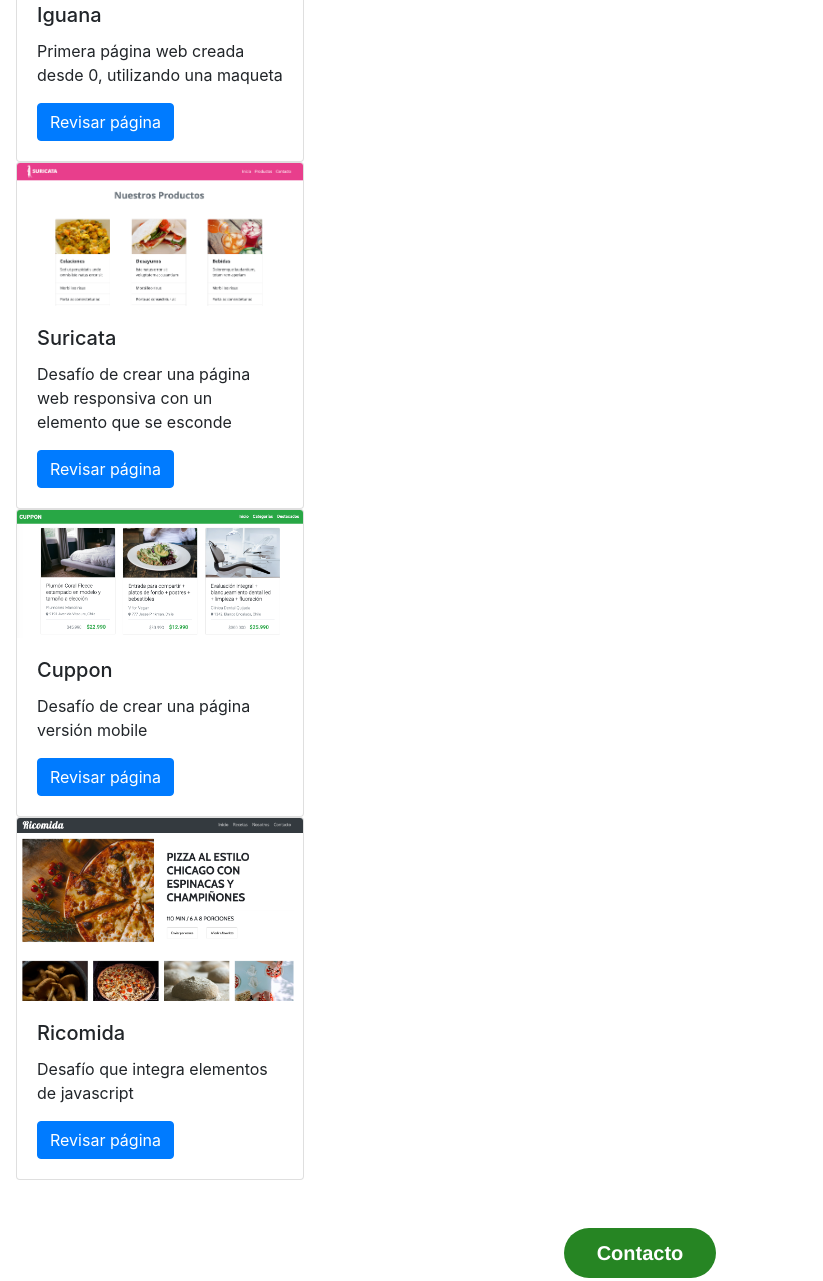
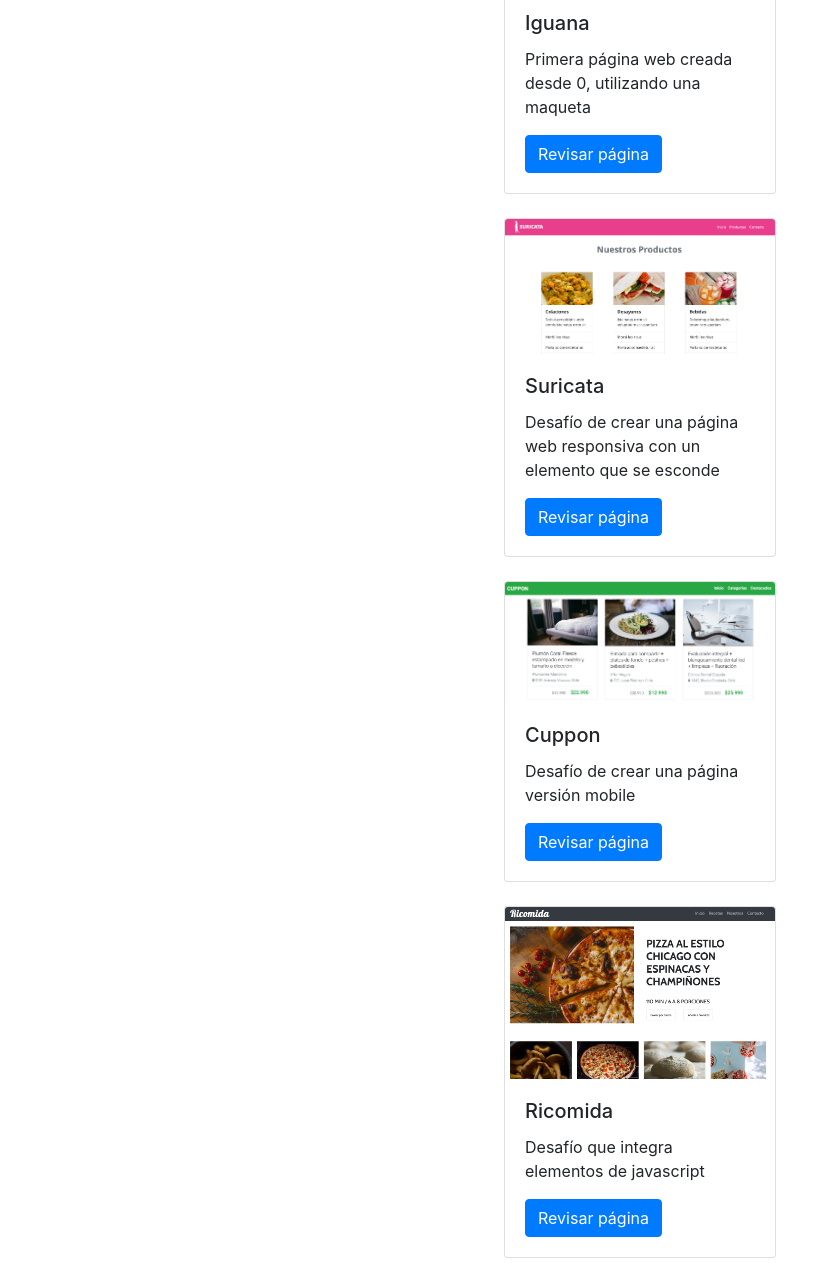
Before and after one commit to ariel-alvear/desafio-portafolio, a plain HTML site: page index.html in a window 1280 px wide. Shown: the part 1147-2428 px from the top of the page, without its empty margins (0-823 px from the left). Drawn offline with nearby package versions, Linux system fonts and the light colour scheme; a script that the page names is missing.

Commit message:
primeros ajustes cards

```diff
--- a/assets/css/style.css
+++ b/assets/css/style.css
@@ -0,0 +1,18 @@
+/* ajustes generales al body */
+
+/* barra de navegación*/
+
+/* header */
+
+/* experiencia laboral */
+
+/* trabajos en desafio latam */
+.projectcard {
+  width: 17rem;
+  margin-left: auto;
+  margin-right: auto;
+}
+
+/* formulario de contacto */
+
+/* footer */
--- a/index.html
+++ b/index.html
@@ -63,9 +63,9 @@
       </div>
     </section>
     <!--trabajos del curso-->
-    <section class="px-3 my-5">
+    <section class="px-3 my-5 project-cards">
       <!--card meet&coffee-->
-      <div class="card" style="width: 18rem;">
+      <div class="card mt-4 projectcard">
         <img src="assets/img/meet-coffee.png" class="card-img-top" alt="página web meet and coffee">
         <div class="card-body">
           <h5 class="card-title">Meet & Coffee</h5>
@@ -74,7 +74,7 @@
         </div>
       </div>
       <!--card iguana-->
-      <div class="card" style="width: 18rem;">
+      <div class="card mt-4 projectcard">
         <img src="assets/img/iguana.png" class="card-img-top" alt="página web iguana">
         <div class="card-body">
           <h5 class="card-title">Iguana</h5>
@@ -83,7 +83,7 @@
         </div>
       </div>
       <!--card suricata-->
-      <div class="card" style="width: 18rem;">
+      <div class="card mt-4 projectcard">
         <img src="assets/img/suricata.png" class="card-img-top" alt="página web suricata">
         <div class="card-body">
           <h5 class="card-title">Suricata</h5>
@@ -92,7 +92,7 @@
         </div>
       </div>
       <!--card cuppon-->
-      <div class="card" style="width: 18rem;">
+      <div class="card mt-4 projectcard">
         <img src="assets/img/cuppon.png" class="card-img-top" alt="página web cuppon">
         <div class="card-body">
           <h5 class="card-title">Cuppon</h5>
@@ -101,7 +101,7 @@
         </div>
       </div>
       <!--card ricomida-->
-      <div class="card" style="width: 18rem;">
+      <div class="card mt-4 projectcard">
         <img src="assets/img/ricomida.png" class="card-img-top" alt="página web ricomida">
         <div class="card-body">
           <h5 class="card-title">Ricomida</h5>
@@ -123,7 +123,6 @@
       <i class="fab fa-instagram"></i>
       <i class="fab fa-github"></i>
       <i class="fab fa-twitch"></i>
-
     </footer>
 
     <!-- Jquery 3.5.1 sin slim-->
```
